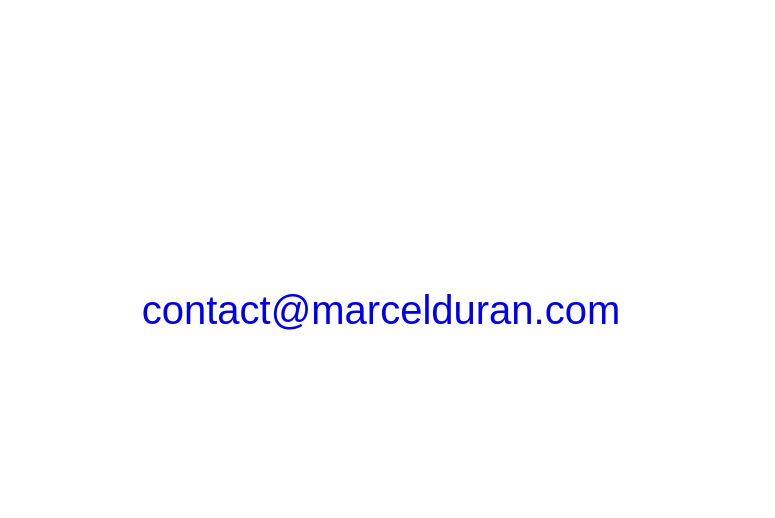
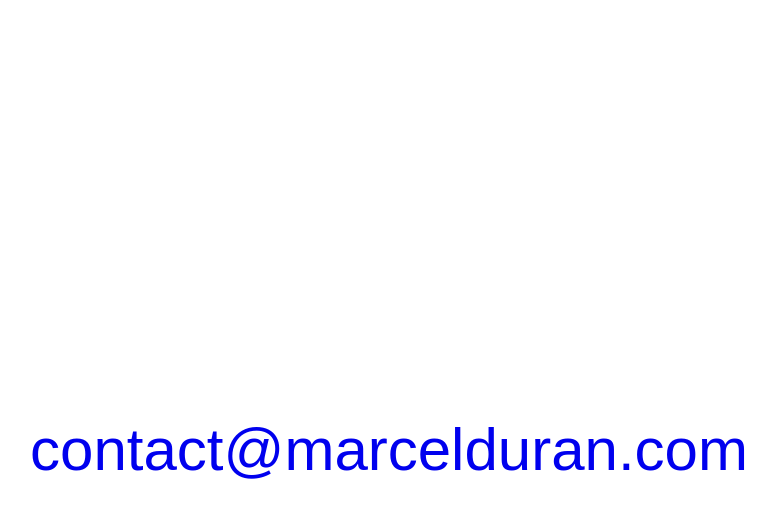
Before and after one commit to marcelduran/marcelduran.github.com, a Jekyll site: the page index.html, which Jekyll copies as it is, in a window 1280 px wide. Shown: the top 518 px of the page, without its empty margins (259-1034 px from the left). Built offline with Jekyll 4.4.1, drawn with Linux system fonts in a browser that asks for light colours.

```diff
--- a/index.html
+++ b/index.html
@@ -2,14 +2,25 @@
 <html>
 <head>
   <title>Marcel Duran</title>
-    <style type="text/css">
+  <meta name="description" content="@marcelduran - Web Performance Engineer at Twitter Inc">
+  <meta name="keywords" content="web,performance,optmization,wpo,javascript,twitter,yahoo">
+  <meta name="viewport" content="width=device-width, initial-scale=1, maximum-scale=1, user-scalable=no">
+  <style>
     a {
-            display: block;
-            font-family: sans-serif;
-            font-size: 250%;
-            padding: 7em 0;
+      font: 60px/1 sans-serif;
+      margin-top: -30px;
+      position: absolute;
       text-align: center;
       text-decoration: none;
+      top: 50%;
+      width: 100%;
+    }
+    @media only screen
+    and (min-device-width : 320px)
+    and (max-device-width : 480px) {
+      a {
+        font-size: 24px;
+      }
     }
   </style>
 </head>
```
Also changed, not shown: other parts of index.html (+6 -2 lines). Lines whose indentation alone changed are shown as unchanged.
